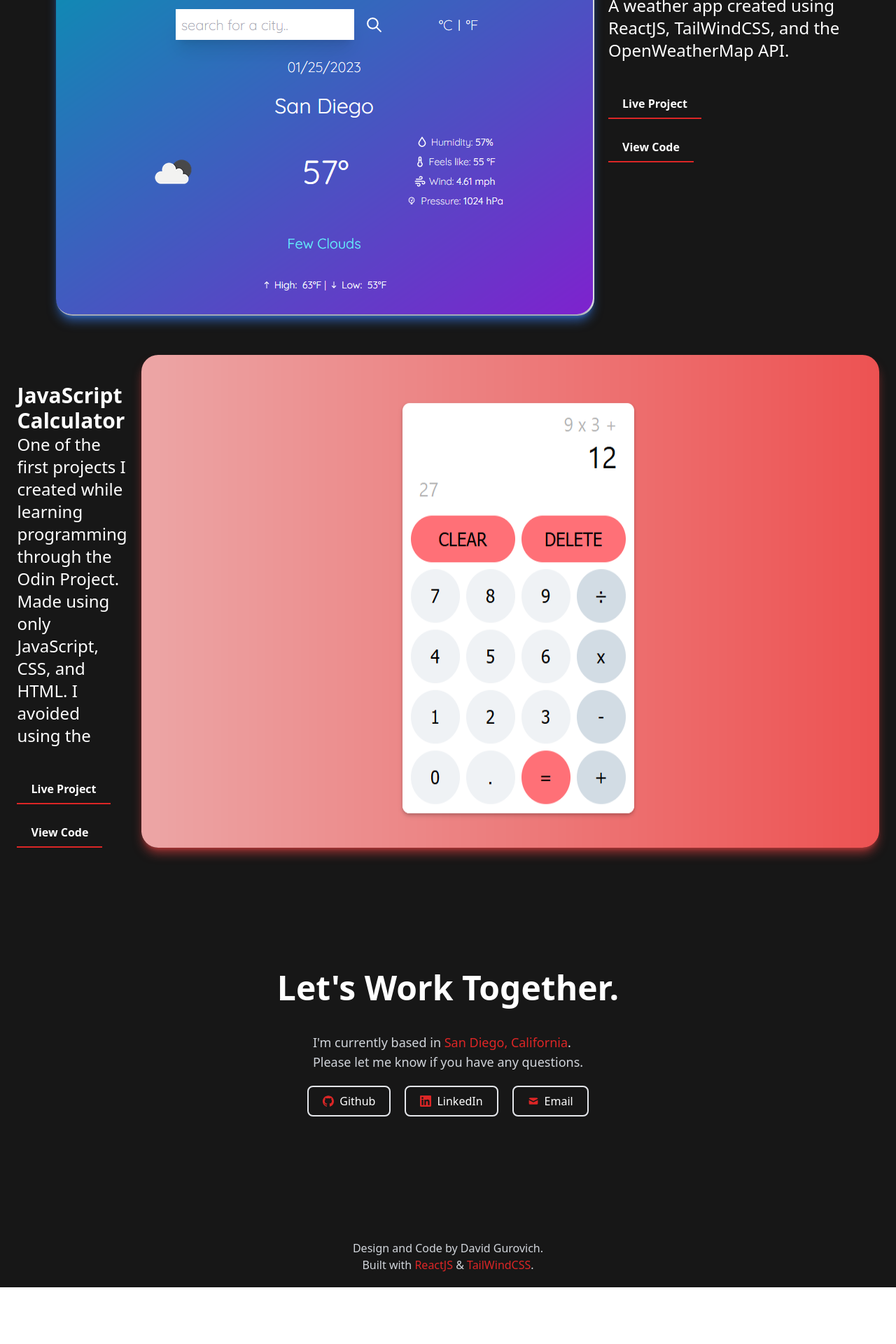
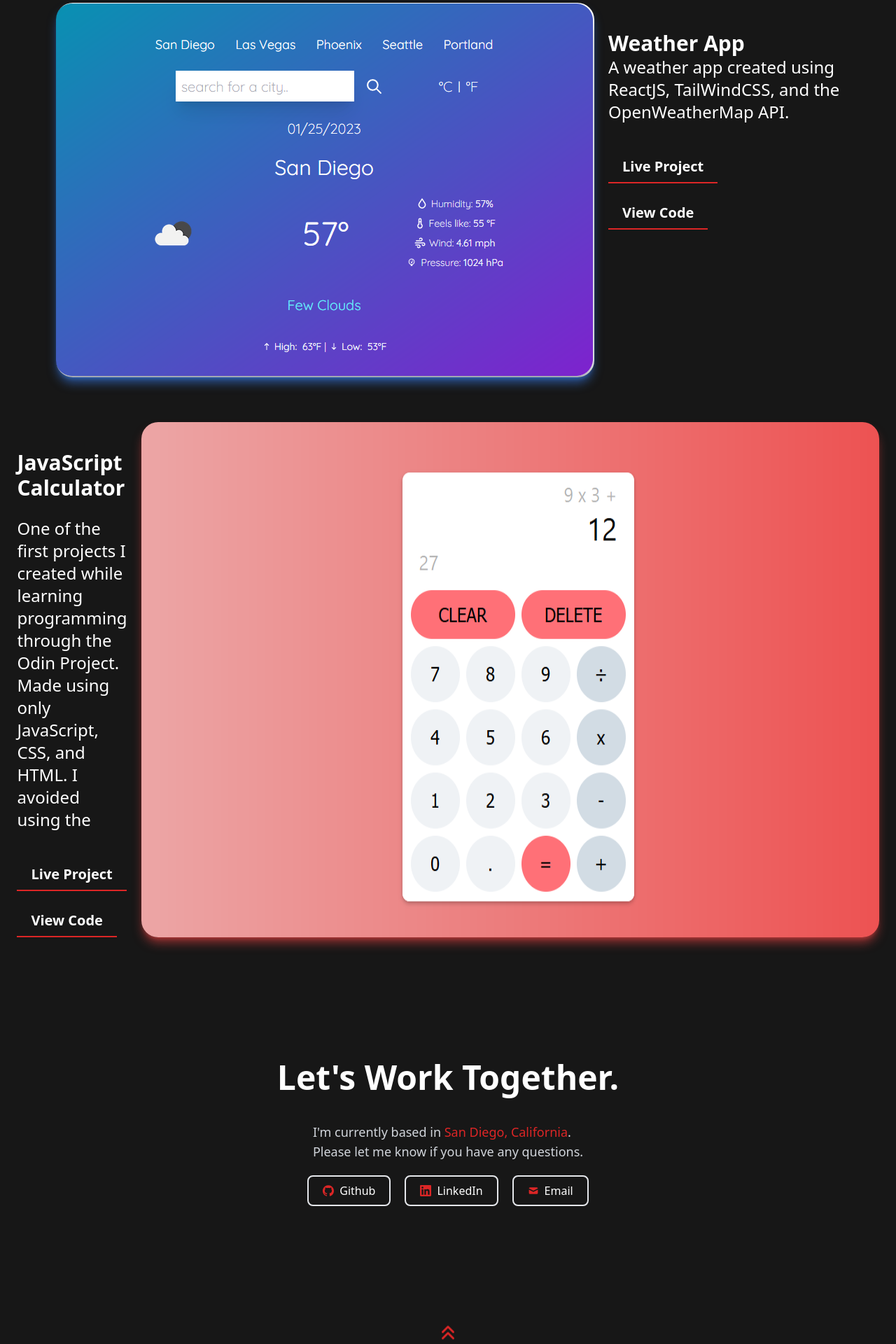
Before and after one commit to DavidGurovich/my-portfolio, a React (Create React App) app: page / in a window 1280 px wide. Shown: the part 1860-3780 px from the top of the page at 70% size. Before the commit the page ends 3699 px from the top, so only its background shows below. Built offline with nearby package versions, Linux system fonts and the light colour scheme.

Commit message:
added scroll to top button in footer

```diff
--- a/src/components/Footer.jsx
+++ b/src/components/Footer.jsx
@@ -1,8 +1,9 @@
 import React from 'react'
-
+import {HiChevronDoubleUp} from 'react-icons/hi'
 function Footer() {
   return (
-    <div className='bg-neutral-900 flex items-center justify-center pb-5 w-screen h-full'>
+    <div className='bg-neutral-900 flex flex-col items-center justify-center pb-5 w-screen h-full'>
+     <a href="#home" className='text-red-600 text-3xl animate-bounce pb-6'><HiChevronDoubleUp/></a>
      <p className='text-gray-300 text-center'>
         Design and Code by David Gurovich.
         <br />
--- a/src/components/Projects.jsx
+++ b/src/components/Projects.jsx
@@ -7,27 +7,27 @@ function Projects() {
 
   return (
     <div className='bg-neutral-900 w-screen ' id='projects'>
-        <div className='flex flex-col justify-center items-center mx-auto gap-14'>
-          <h1 className='text-center text-5xl text-white font-bold border-b-4 border-red-600'>My Work</h1>
+        <div className='flex flex-col justify-center items-center mx-auto gap-16 '>
+          <h1 className='text-center text-5xl my-10 text-white font-bold border-b-4 border-red-600'>My Work</h1>
           <div className='flex flex-row justify-center gap-5 px-20' >
               <img src={weatherPhoto} alt="" className=" rounded-3xl shadow-lg shadow-blue-500/60"/>
               <div className=' pt-10'>
               <h1 className='text-white text-3xl font-bold'> Weather App</h1>
                 <p className='text-2xl text-white'> A weather app created using ReactJS, TailWindCSS, and the OpenWeatherMap API.  </p>
-                <div className='flex flex-col gap-5 pt-10 font-bold'>
-                  <a href="" className='w-fit px-5 py-2 border-b-2 border-red-600 hover:border-red-600 hover:bg-red-600 hover:text-neutral-900 text-white'>Live Project</a>
-                  <a href="" className='w-fit px-5 py-2 border-b-2 border-red-600 hover:border-red-600 hover:bg-red-600 hover:text-black text-white'>View Code</a>
+                <div className='flex flex-col gap-5 pt-10 font-bold text-xl '>
+                  <a rel="noopener" href="https://davidgurovich.github.io/weatherapi/" target="_blank" className='w-fit px-5 py-2 border-b-2 border-red-600 hover:border-red-600 hover:bg-red-600 hover:text-neutral-900 text-white'>Live Project</a>
+                  <a rel="noopener" href="https://github.com/DavidGurovich/weatherapi" target="_blank" className='w-fit px-5 py-2 border-b-2 border-red-600 hover:border-red-600 hover:bg-red-600 hover:text-neutral-900 text-white'>View Code</a>
                 </div>
               </div>
           </div>
           <div className='flex flex-row justify-center gap-5 px-20' >
               <div className=' pt-10'>
-                <h1 className='text-white text-3xl font-bold'> JavaScript Calculator</h1>
+                <h1 className='text-white text-3xl font-bold mb-6'> JavaScript Calculator</h1>
                 <p className='text-2xl text-white relative'>One of the first projects I created while learning
                 programming through the Odin Project. Made using only JavaScript, CSS, and HTML. I avoided using the </p>
-                <div className='flex flex-col gap-5 pt-10 font-bold'>
-                  <a href="" className='w-fit px-5 py-2 border-b-2 border-red-600 hover:border-red-600 hover:bg-red-600 hover:text-neutral-900 text-white'>Live Project</a>
-                  <a href="" className='w-fit px-5 py-2 border-b-2 border-red-600 hover:border-red-600 hover:bg-red-600 hover:text-black text-white'>View Code</a>
+                <div className='flex flex-col gap-5 pt-10 font-bold text-xl'>
+                  <a href="https://davidgurovich.github.io/Calculator/" target="_blank" className='w-fit px-5 py-2 border-b-2 border-red-600 hover:border-red-600 hover:bg-red-600 hover:text-neutral-900 text-white'>Live Project</a>
+                  <a href="https://github.com/DavidGurovich/Calculator" target="_blank" className='w-fit px-5 py-2 border-b-2 border-red-600 hover:border-red-600 hover:bg-red-600 hover:text-neutral-900 text-white'>View Code</a>
                 </div>
               </div>
               <img src={calcPhoto} alt="" className=" rounded-3xl shadow-lg shadow-red-500/60"/>
```
